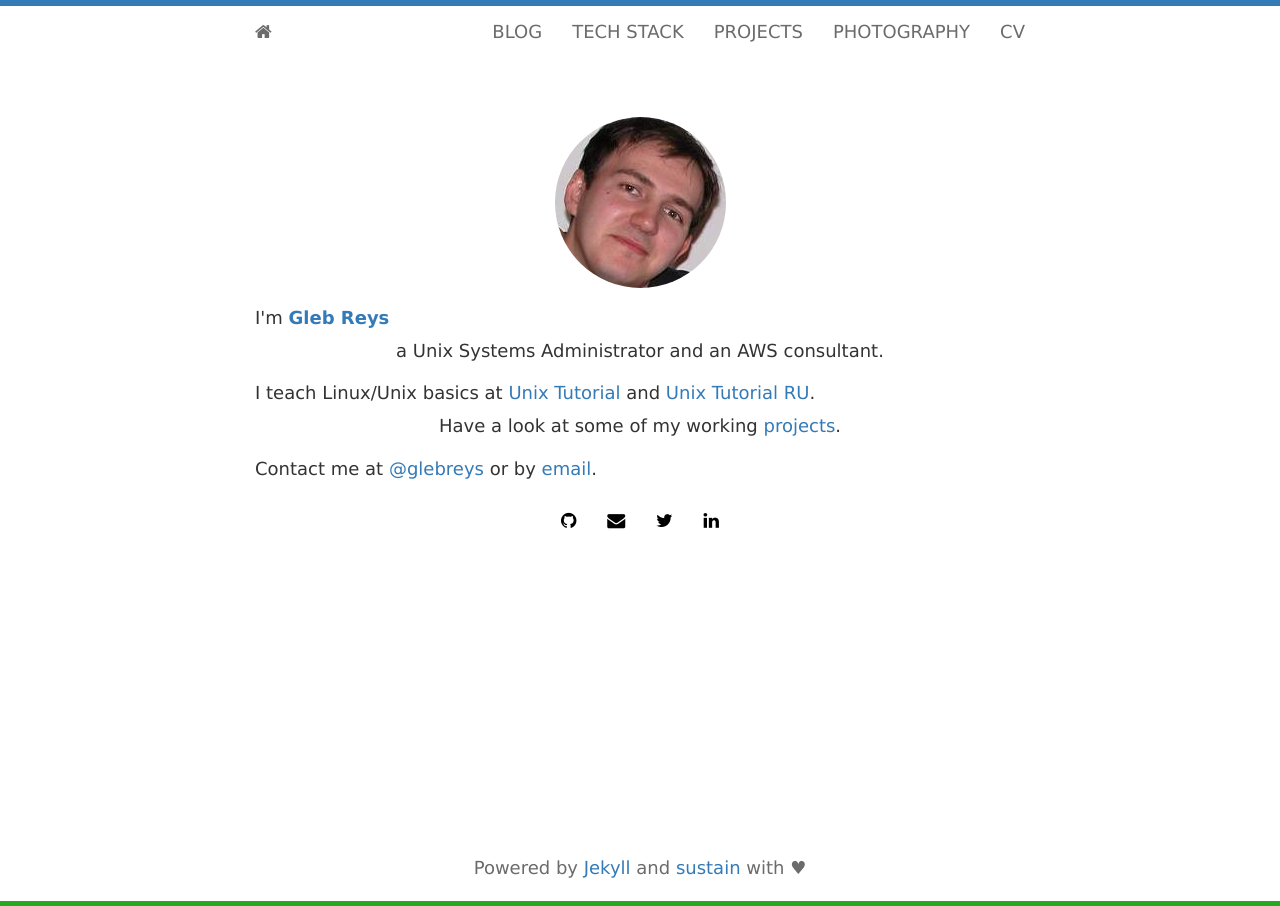
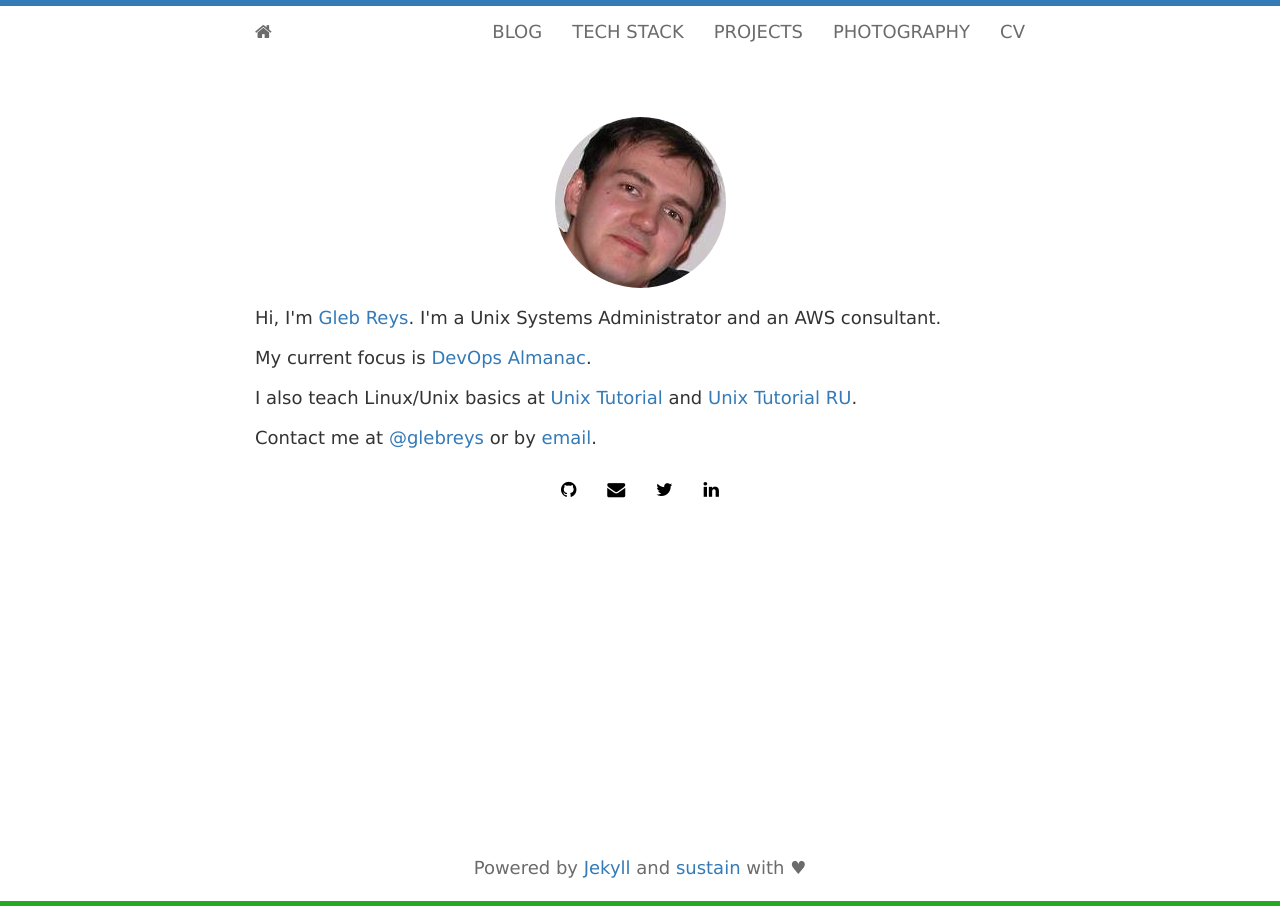
Before and after one commit to greys/greys.github.io, a Jekyll site: the page built from index.html, in a window 1280 px wide. Built offline with Jekyll 4.4.1, drawn with Linux system fonts in a browser that asks for light colours; nearby versions of some CDN libraries; the list of posts is cut into pages by our own code.

Commit message:
[page] added link to DevOps Almanac

```diff
--- a/index.html
+++ b/index.html
@@ -8,10 +8,10 @@ title: Gleb Reys
 	  <div class="avatar">
 		<img class="img-circle" src="{{ site.baseurl }}static/img/{{ site.avatar }}" alt="Responsive image">
 	  </div>
-	  <h3>I'm <strong><a href="https://www.glebreys.com">{{ site.author }}</a></strong></h3>
-		a Unix Systems Administrator and an AWS consultant.
-		<h3>I teach Linux/Unix basics at <a href="https://www.unixtutorial.org">Unix Tutorial</a> and <a href="https://www.unixtutorial.ru">Unix Tutorial RU</a>.</h3>
-	  Have a look at some of my working <a href="{{ site.baseurl }}projects.html"> projects</a>.
+	  <h3>Hi, I'm <a href="https://www.glebreys.com">{{ site.author }}</a>.
+		I'm a Unix Systems Administrator and an AWS consultant.</h3>
+		<h3>My current focus is <a href="https://www.devopsalmanac.com">DevOps Almanac</a>.</h3>
+		<h3>I also teach Linux/Unix basics at <a href="https://www.unixtutorial.org">Unix Tutorial</a> and <a href="https://www.unixtutorial.ru">Unix Tutorial RU</a>.</h3>
 	  <h3>Contact me at <a href="http://twitter.com/{{ site.twitter }}">@{{ site.twitter }}</a> or by <a href="mailto:{{ site.email }}">email</a>.</h3>
 	  {% include social.html %}
 	</div>
```
